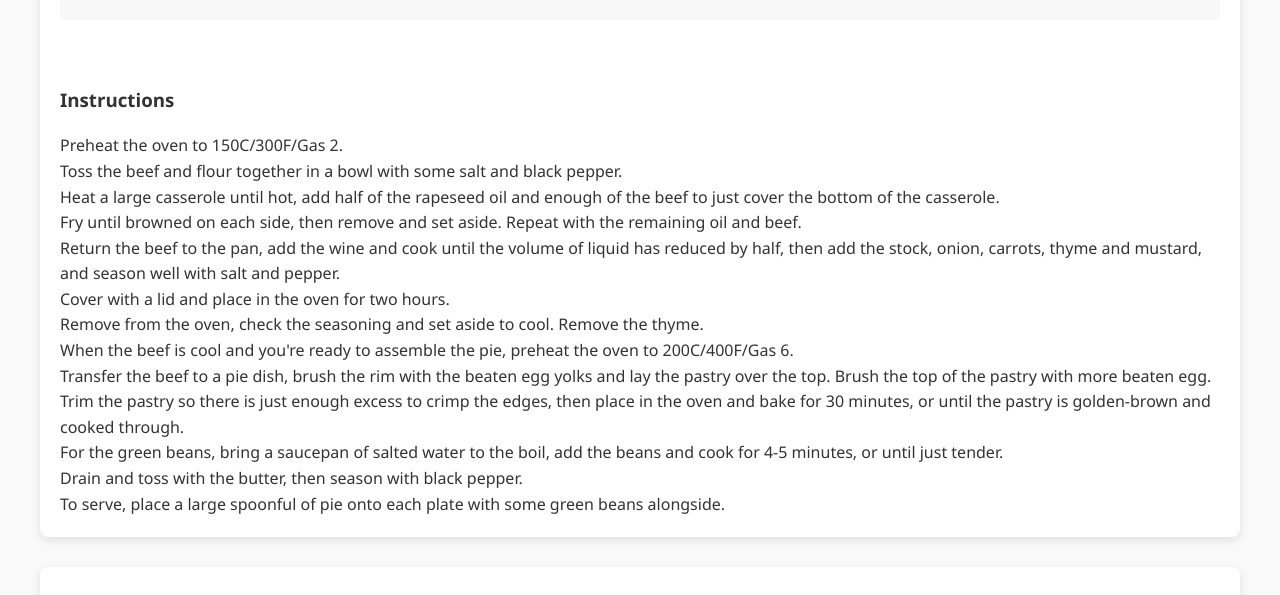
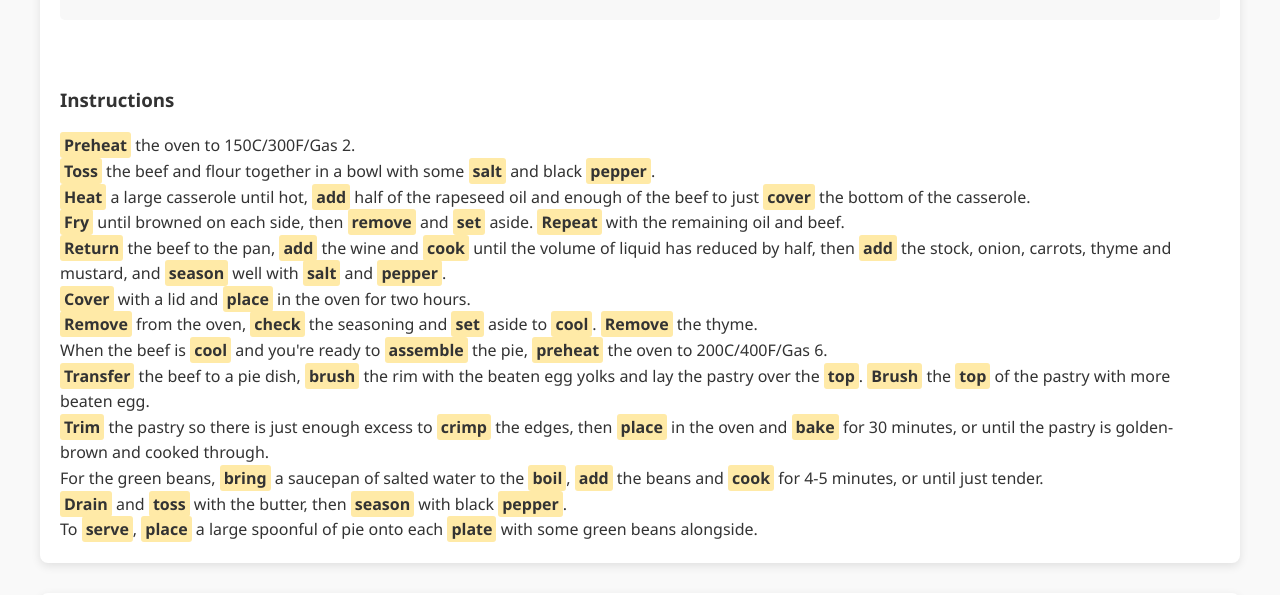
Before and after one commit to abijith611/abijith611.github.io, a plain HTML site: page index.html in a window 1280 px wide. Shown: the part 2460-3055 px from the top of the page. Drawn offline with Linux system fonts and the light colour scheme.

Commit message:
Update index.html add action css

```diff
--- a/index.html
+++ b/index.html
@@ -104,6 +104,13 @@
         padding: 20px;
         overflow: hidden;
         box-sizing: border-box;
+    }
+
+    action {
+            background-color: #ffeaa7;
+            padding: 2px 4px;
+            border-radius: 3px;
+            font-weight: bold;
     }
 
     /* Fully responsive adjustments */
```
